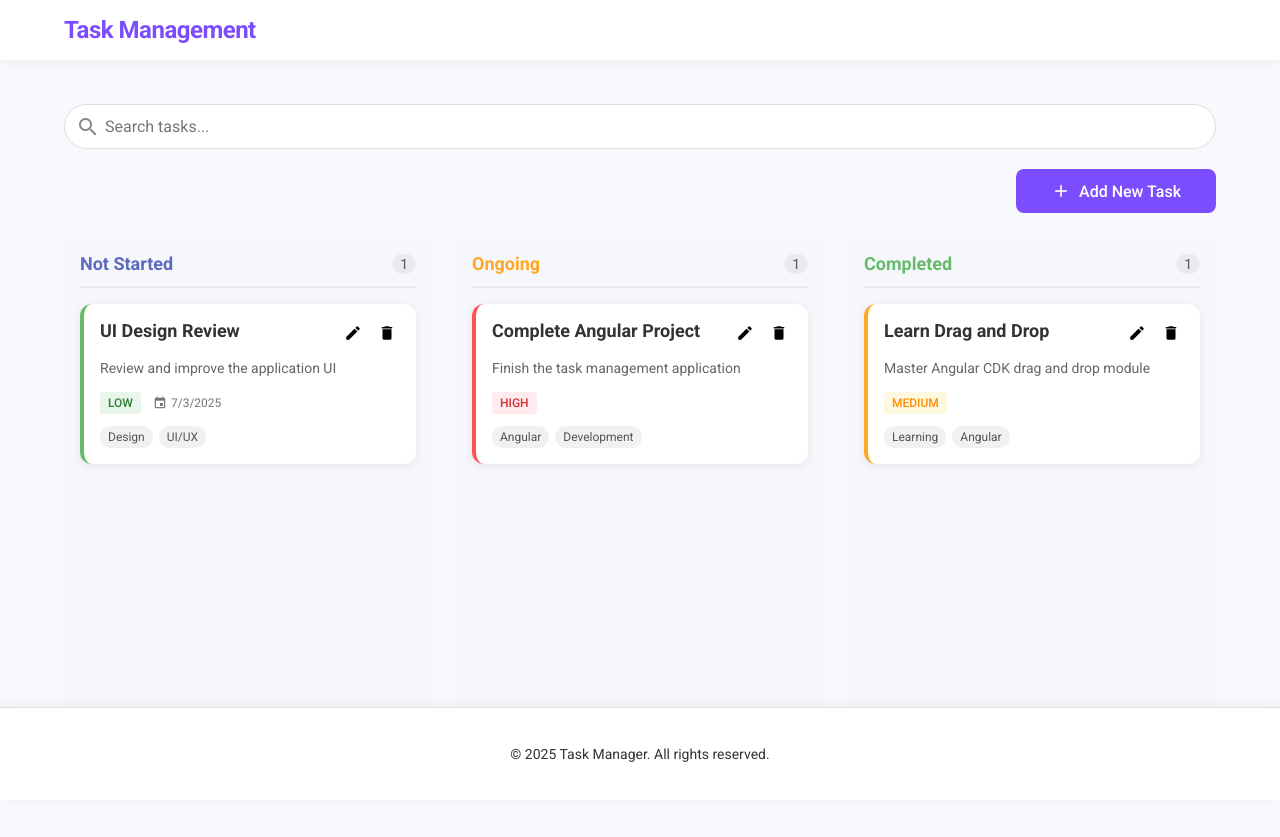
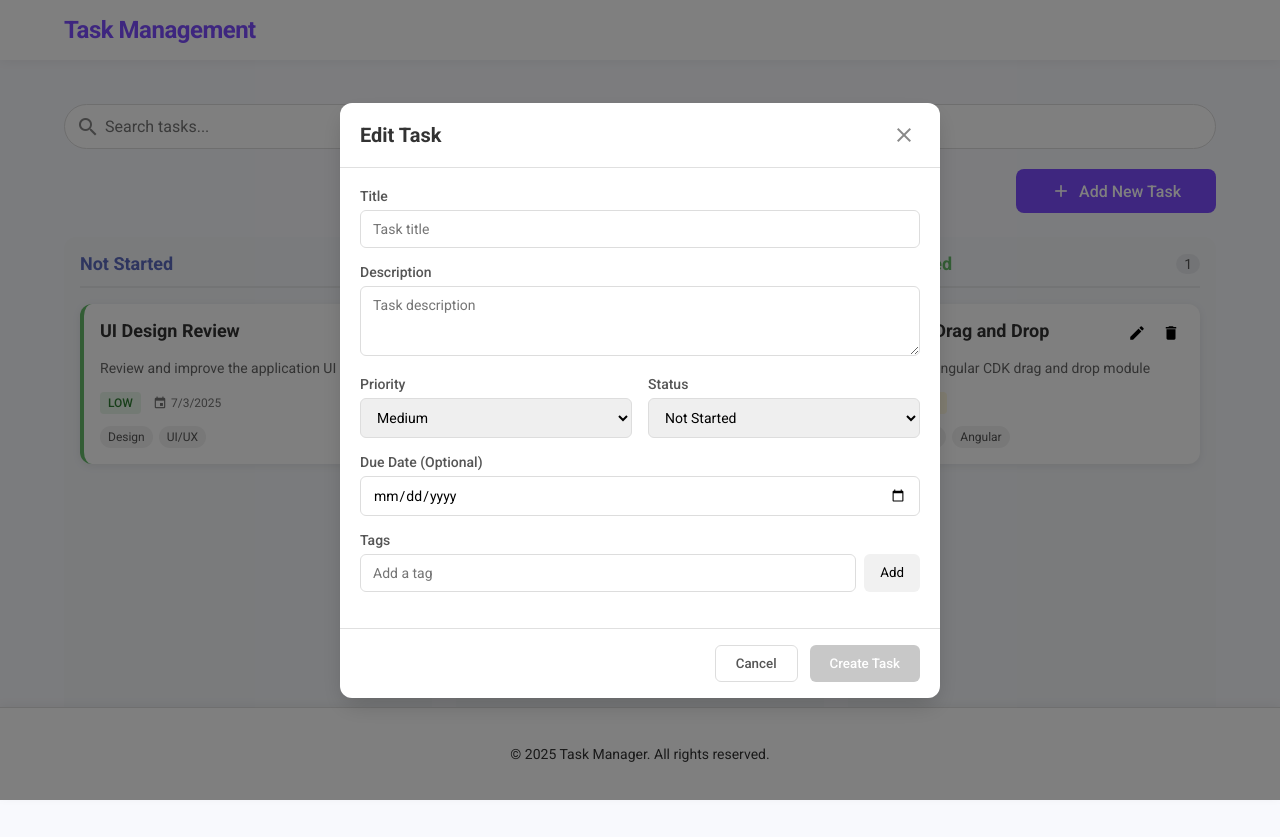
Before and after one commit to YakubuLute/angular-kanban-task-manager, an Angular app: page / in a window 1280 px wide. Built offline with nearby package versions, Linux system fonts and the light colour scheme.

Commit message:
Enhanced edited task modal with the correct task

```diff
--- a/src/app/components/edit-task/edit-task.component.html
+++ b/src/app/components/edit-task/edit-task.component.html
@@ -1,12 +1,8 @@
 <!-- Modal -->
-<div
-  class="modal-backdrop"
-  *ngIf="isModalOpen"
-  (click)="onBackdropClick($event)"
->
+<div class="modal-backdrop" *ngIf="true" (click)="onBackdropClick($event)">
   <div class="modal-container" (click)="onModalContentClick($event)">
     <div class="modal-header">
-      <h3>Create New Task</h3>
+      <h3>Edit Task</h3>
       <button type="button" class="close-button" (click)="closeModal()">
         <i class="material-icons">close</i>
       </button>
@@ -18,7 +14,7 @@
         <input
           type="text"
           id="title"
-          [(ngModel)]="newTask.title"
+          [(ngModel)]="editedTask.title"
           placeholder="Task title"
           required
         />
@@ -28,7 +24,7 @@
         <label for="description">Description</label>
         <textarea
           id="description"
-          [(ngModel)]="newTask.description"
+          [(ngModel)]="editedTask.description"
           placeholder="Task description"
           rows="3"
         ></textarea>
@@ -37,7 +33,7 @@
       <div class="form-row">
         <div class="form-group">
           <label for="priority">Priority</label>
-          <select id="priority" [(ngModel)]="newTask.priority">
+          <select id="priority" [(ngModel)]="editedTask.priority">
             <option value="low">Low</option>
             <option value="medium">Medium</option>
             <option value="high">High</option>
@@ -46,7 +42,7 @@
 
         <div class="form-group">
           <label for="status">Status</label>
-          <select id="status" [(ngModel)]="newTask.status">
+          <select id="status" [(ngModel)]="editedTask.status">
             <option value="Not Started">Not Started</option>
             <option value="Ongoing">Ongoing</option>
             <option value="Completed">Completed</option>
@@ -56,7 +52,7 @@
 
       <div class="form-group">
         <label for="dueDate">Due Date (Optional)</label>
-        <input type="date" id="dueDate" [(ngModel)]="newTask.dueDate" />
+        <input type="date" id="dueDate" [(ngModel)]="editedTask.dueDate" />
       </div>
 
       <div class="form-group">
@@ -70,8 +66,8 @@
           />
           <button class="add-tag-button" (click)="addTag()">Add</button>
         </div>
-        <div class="tags-list" *ngIf="newTask.tags?.length">
-          <span class="tag" *ngFor="let tag of newTask.tags">
+        <div class="tags-list" *ngIf="editedTask.tags?.length">
+          <span class="tag" *ngFor="let tag of editedTask.tags">
             {{ tag }}
             <button class="remove-tag" (click)="removeTag(tag)">×</button>
           </span>
@@ -84,7 +80,7 @@
       <button
         class="submit-button"
         (click)="submitTask()"
-        [disabled]="!newTask.title.trim()"
+        [disabled]="!editedTask.title.trim()"
       >
         Create Task
       </button>
--- /dev/null
+++ b/src/app/components/edit-task/edit-task.component.scss
@@ -0,0 +1,263 @@
+.add-task-container {
+  margin-bottom: 24px;
+  display: flex;
+  justify-content: flex-end;
+  margin-bottom: 1.5rem;
+
+  .add-task-button {
+    display: flex;
+    align-items: center;
+    justify-content: center;
+    gap: 8px;
+    background-color: var(--primary-color, #7c4dff);
+    color: white;
+    border: none;
+    border-radius: 8px;
+    padding: 12px 24px;
+    font-size: 16px;
+    font-weight: 500;
+    cursor: pointer;
+    transition: all 0.2s ease;
+    width: 200px;
+
+    &:hover {
+      background-color: var(--primary-dark, #6c3eef);
+      box-shadow: 0 4px 8px rgba(0, 0, 0, 0.1);
+    }
+
+    i {
+      font-size: 20px;
+    }
+  }
+}
+
+// Modal styles
+.modal-backdrop {
+  position: fixed;
+  top: 0;
+  left: 0;
+  width: 100%;
+  height: 100vh;
+  background-color: rgba(0, 0, 0, 0.5);
+  display: flex;
+  justify-content: center;
+  align-items: center;
+  z-index: 1000;
+  padding: 20px;
+  overflow-y: auto;
+  animation: fadeIn 0.2s ease-out;
+}
+
+.modal-container {
+  background-color: white;
+  border-radius: 12px;
+  width: 100%;
+  max-width: 600px;
+  max-height: 90vh;
+  overflow-y: auto;
+  box-shadow: 0 10px 25px -5px rgba(0, 0, 0, 0.2);
+  animation: slideIn 0.3s ease-out;
+}
+
+.modal-header {
+  display: flex;
+  justify-content: space-between;
+  align-items: center;
+  padding: 16px 20px;
+  border-bottom: 1px solid var(--border-color, #e0e0e0);
+
+  h3 {
+    margin: 0;
+    font-size: 20px;
+    font-weight: 600;
+  }
+
+  .close-button {
+    background: none;
+    border: none;
+    color: #888;
+    cursor: pointer;
+    display: flex;
+    align-items: center;
+    justify-content: center;
+    padding: 4px;
+    border-radius: 50%;
+    transition: all 0.2s;
+
+    &:hover {
+      background-color: #f1f1f1;
+      color: #555;
+    }
+
+    i {
+      font-size: 24px;
+    }
+  }
+}
+
+.modal-body {
+  padding: 20px;
+
+  .form-group {
+    margin-bottom: 16px;
+
+    label {
+      display: block;
+      margin-bottom: 6px;
+      font-weight: 500;
+      font-size: 14px;
+      color: #555;
+    }
+
+    input,
+    textarea,
+    select {
+      width: 100%;
+      padding: 10px 12px;
+      border: 1px solid #ddd;
+      border-radius: 6px;
+      font-size: 14px;
+
+      &:focus {
+        outline: none;
+        border-color: var(--primary-color, #7c4dff);
+        box-shadow: 0 0 0 2px rgba(124, 77, 255, 0.2);
+      }
+    }
+  }
+
+  .form-row {
+    display: grid;
+    grid-template-columns: 1fr 1fr;
+    gap: 16px;
+  }
+
+  .tag-input-container {
+    display: flex;
+    gap: 8px;
+
+    input {
+      flex: 1;
+    }
+
+    .add-tag-button {
+      background-color: #f1f1f1;
+      border: none;
+      padding: 8px 16px;
+      border-radius: 6px;
+      cursor: pointer;
+
+      &:hover {
+        background-color: #e0e0e0;
+      }
+    }
+  }
+
+  .tags-list {
+    display: flex;
+    flex-wrap: wrap;
+    gap: 8px;
+    margin-top: 12px;
+
+    .tag {
+      background-color: #f1f1f1;
+      color: #555;
+      padding: 6px 10px;
+      border-radius: 16px;
+      font-size: 12px;
+      display: flex;
+      align-items: center;
+      gap: 6px;
+
+      .remove-tag {
+        background: none;
+        border: none;
+        color: #888;
+        font-size: 16px;
+        cursor: pointer;
+        padding: 0;
+        display: flex;
+        align-items: center;
+        justify-content: center;
+        width: 16px;
+        height: 16px;
+
+        &:hover {
+          color: #555;
+        }
+      }
+    }
+  }
+}
+
+.modal-footer {
+  display: flex;
+  justify-content: flex-end;
+  gap: 12px;
+  padding: 16px 20px;
+  border-top: 1px solid var(--border-color, #e0e0e0);
+
+  button {
+    padding: 10px 20px;
+    border-radius: 6px;
+    font-weight: 500;
+    cursor: pointer;
+    transition: all 0.2s ease;
+  }
+
+  .cancel-button {
+    background-color: transparent;
+    border: 1px solid #ddd;
+    color: #555;
+
+    &:hover {
+      background-color: #f1f1f1;
+    }
+  }
+
+  .submit-button {
+    background-color: var(--primary-color, #7c4dff);
+    border: none;
+    color: white;
+
+    &:hover {
+      background-color: var(--primary-dark, #6c3eef);
+    }
+
+    &:disabled {
+      background-color: #c8c8c8;
+      cursor: not-allowed;
+    }
+  }
+}
+
+// Animations
+@keyframes fadeIn {
+  from {
+    opacity: 0;
+  }
+  to {
+    opacity: 1;
+  }
+}
+
+@keyframes slideIn {
+  from {
+    transform: translateY(20px);
+    opacity: 0;
+  }
+  to {
+    transform: translateY(0);
+    opacity: 1;
+  }
+}
+
+@media (max-width: 640px) {
+  .form-row {
+    grid-template-columns: 1fr !important;
+  }
+
+  .modal-container {
+    max-height: 80vh;
+  }
+}
--- a/src/app/components/edit-task/edit-task.component.ts
+++ b/src/app/components/edit-task/edit-task.component.ts
@@ -7,14 +7,13 @@ import { NgFor, NgIf } from '@angular/common'
 @Component({
   selector: 'app-edit-task',
   templateUrl: './edit-task.component.html',
-  styleUrl: './edit-task.component.css',
+  styleUrl: './edit-task.component.scss',
   imports: [NgIf, NgFor, FormsModule]
 })
 export class EditTaskComponent {
-  isModalOpen = false
+  isModalOpen = true
 
-
-  newTask: Task = {
+  editedTask: Task = {
     id: '',
     title: '',
     description: '',
@@ -25,7 +24,9 @@ export class EditTaskComponent {
   }
   tagInput = ''
 
-  constructor (private taskService: TaskService) {}
+  constructor (private taskService: TaskService) {
+    this.isModalOpen = this.taskService.getOpenEditTaskModal()
+  }
 
   openModal (): void {
     this.isModalOpen = true
@@ -40,7 +41,7 @@ export class EditTaskComponent {
   }
 
   resetForm (): void {
-    this.newTask = {
+    this.editedTask = {
       id: '',
       title: '',
       description: '',
@@ -55,29 +56,29 @@ export class EditTaskComponent {
   addTag (): void {
     if (
       this.tagInput.trim() &&
-      !this.newTask.tags?.includes(this.tagInput.trim())
+      !this.editedTask.tags?.includes(this.tagInput.trim())
     ) {
-      if (!this.newTask.tags) {
-        this.newTask.tags = []
+      if (!this.editedTask.tags) {
+        this.editedTask.tags = []
       }
-      this.newTask.tags.push(this.tagInput.trim())
+      this.editedTask.tags.push(this.tagInput.trim())
       this.tagInput = ''
     }
   }
 
   removeTag (tag: string): void {
-    if (this.newTask.tags) {
-      this.newTask.tags = this.newTask.tags.filter(t => t !== tag)
+    if (this.editedTask.tags) {
+      this.editedTask.tags = this.editedTask.tags.filter(t => t !== tag)
     }
   }
 
   submitTask (): void {
-    if (!this.newTask.title.trim()) {
+    if (!this.editedTask.title.trim()) {
       return
     }
 
     const task: Task = {
-      ...this.newTask,
+      ...this.editedTask,
       id: Date.now().toString(),
       createdAt: new Date()
     }
```
Also changed, not shown: src/app/components/edit-task/edit-task.component.css (deleted).
